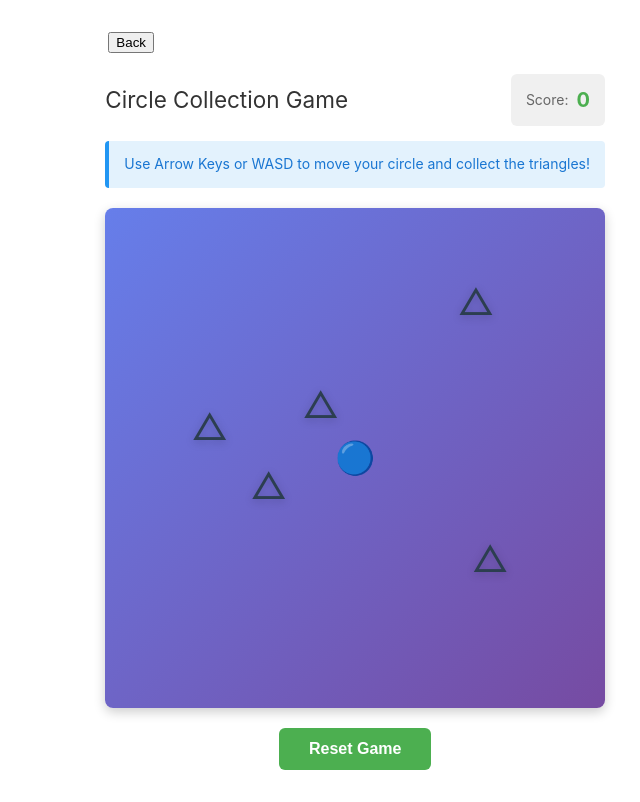
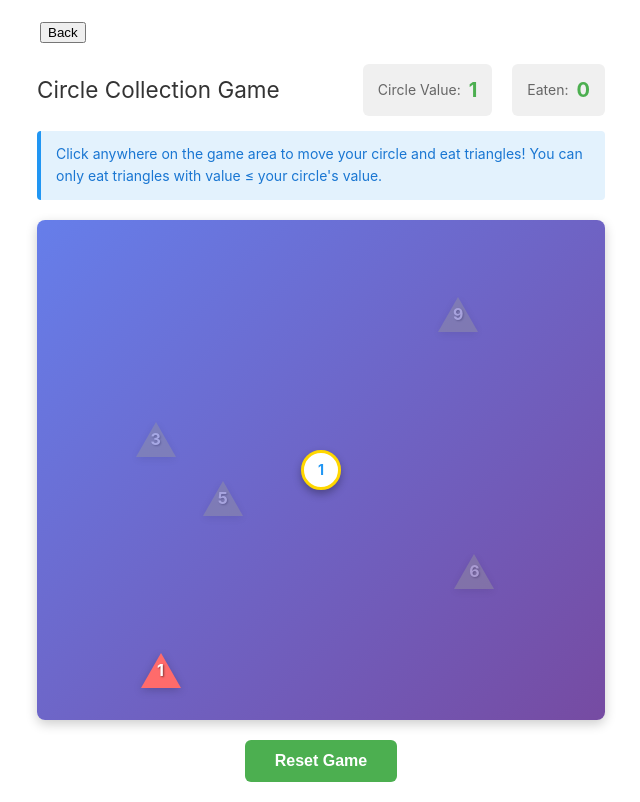
Before and after one commit to Incoming-Storm/doze_vue, a Vue app in the folder Doze.App/: page /game in a window 1280 px wide. Shown: the whole page, without its empty margins (15-655 px from the left). Built offline with nearby package versions, Linux system fonts and the light colour scheme.

Commit message:
game update

```diff
--- a/Doze.App/src/components/Game.vue
+++ b/Doze.App/src/components/Game.vue
@@ -12,61 +12,112 @@ defineProps({
 const playerX = ref(50)
 const playerY = ref(50)
 const playerSize = 40
+const circleValue = ref(1)
 
 // Game state
 const score = ref(0)
 const triangles = ref([])
 const gameActive = ref(true)
+const maxTriangleValue = ref(10)
 let triangleIdCounter = 0
-const keys = {}
 
 // Arrow key movement speed
 const moveSpeed = 2
 
-const getRandomPosition = () => {
-  const x = Math.random() * 85 + 7.5
-  const y = Math.random() * 85 + 7.5
+const getRandomPosition = (existingTriangles = []) => {
+  let x, y, distanceFromPlayer, tooClose
+  // Keep generating until we find a position far from player and other triangles
+  do {
+    x = Math.random() * 85 + 7.5
+    y = Math.random() * 85 + 7.5
+    // Calculate distance from player's starting position
+    distanceFromPlayer = Math.sqrt((x - 50) ** 2 + (y - 50) ** 2)
+
+    // Check distance from all existing triangles
+    tooClose = false
+    for (let triangle of existingTriangles) {
+      const distanceFromTriangle = Math.sqrt((x - triangle.x) ** 2 + (y - triangle.y) ** 2)
+      if (distanceFromTriangle < 15) { // Minimum distance of 15 units from other triangles
+        tooClose = true
+        break
+      }
+    }
+  } while (distanceFromPlayer < 15 || tooClose) // Must be far from player AND other triangles
+
   return { x, y }
 }
 
+const getRandomValue = () => {
+  return Math.floor(Math.random() * maxTriangleValue.value) + 1 // Random value 1 to maxTriangleValue
+}
+
 const createTriangle = () => {
-  const pos = getRandomPosition()
+  const pos = getRandomPosition(triangles.value)
   return {
     id: triangleIdCounter++,
     x: pos.x,
     y: pos.y,
+    value: getRandomValue(),
     collected: false
+  }
+}
+
+const canEatTriangle = (triangle) => {
+  return triangle.value <= circleValue.value
+}
+
+const hasEatableTriangle = () => {
+  return triangles.value.some(t => canEatTriangle(t))
+}
+
+const spawnEatableTriangle = () => {
+  // Spawn a triangle with value equal to or less than current circle value
+  const triangleValue = Math.floor(Math.random() * circleValue.value) + 1
+  const pos = getRandomPosition(triangles.value)
+  triangles.value.push({
+    id: triangleIdCounter++,
+    x: pos.x,
+    y: pos.y,
+    value: triangleValue,
+    collected: false
+  })
+}
+
+const updateMaxTriangleValue = () => {
+  // If circle value exceeds max triangle value, increase exponentially
+  if (circleValue.value > maxTriangleValue.value) {
+    maxTriangleValue.value = Math.floor(maxTriangleValue.value * 1.5)
   }
 }
 
 const initializeTriangles = () => {
   triangles.value = []
-  for (let i = 0; i < 5; i++) {
+  // First triangle always has value 1 so player can eat it
+  const pos1 = getRandomPosition()
+  triangles.value.push({
+    id: triangleIdCounter++,
+    x: pos1.x,
+    y: pos1.y,
+    value: 1,
+    collected: false
+  })
+  // Rest are random
+  for (let i = 1; i < 5; i++) {
     triangles.value.push(createTriangle())
   }
 }
 
-const handleKeyDown = (e) => {
-  keys[e.key] = true
-}
+const handleGameAreaClick = (e) => {
+  const gameArea = document.querySelector('.game-area')
+  if (!gameArea) return
 
-const handleKeyUp = (e) => {
-  keys[e.key] = false
-}
+  const rect = gameArea.getBoundingClientRect()
+  const x = ((e.clientX - rect.left) / rect.width) * 100
+  const y = ((e.clientY - rect.top) / rect.height) * 100
 
-const movePlayer = () => {
-  if (keys['ArrowUp'] || keys['w'] || keys['W']) {
-    playerY.value = Math.max(5, playerY.value - moveSpeed)
-  }
-  if (keys['ArrowDown'] || keys['s'] || keys['S']) {
-    playerY.value = Math.min(95, playerY.value + moveSpeed)
-  }
-  if (keys['ArrowLeft'] || keys['a'] || keys['A']) {
-    playerX.value = Math.max(5, playerX.value - moveSpeed)
-  }
-  if (keys['ArrowRight'] || keys['d'] || keys['D']) {
-    playerX.value = Math.min(95, playerX.value + moveSpeed)
-  }
+  // Keep player within bounds
+  playerX.value = Math.max(5, Math.min(95, x))
+  playerY.value = Math.max(5, Math.min(95, y))
 }
 
 const checkCollisions = () => {
@@ -76,14 +127,21 @@ const checkCollisions = () => {
       const dy = playerY.value - triangle.y
       const distance = Math.sqrt(dx * dx + dy * dy)
 
-      if (distance < 8) {
+      if (distance < 8 && canEatTriangle(triangle)) {
         triangle.collected = true
+        circleValue.value += triangle.value
+        updateMaxTriangleValue()
         score.value++
 
         // Remove collected triangle and add new one
         setTimeout(() => {
           triangles.value = triangles.value.filter(t => t.id !== triangle.id)
           triangles.value.push(createTriangle())
+
+          // Check if there are any eatable triangles left, if not spawn one
+          if (!hasEatableTriangle()) {
+            spawnEatableTriangle()
+          }
         }, 100)
       }
     }
@@ -92,32 +150,37 @@ const checkCollisions = () => {
 
 const gameLoop = () => {
   if (gameActive.value) {
-    movePlayer()
     checkCollisions()
     requestAnimationFrame(gameLoop)
   }
 }
 
 const resetGame = () => {
+  circleValue.value = 1
   score.value = 0
   playerX.value = 50
   playerY.value = 50
   triangleIdCounter = 0
+  maxTriangleValue.value = 10
   initializeTriangles()
   gameActive.value = true
 }
 
 onMounted(() => {
   initializeTriangles()
-  window.addEventListener('keydown', handleKeyDown)
-  window.addEventListener('keyup', handleKeyUp)
+  const gameArea = document.querySelector('.game-area')
+  if (gameArea) {
+    gameArea.addEventListener('click', handleGameAreaClick)
+  }
   gameLoop()
 })
 
 onUnmounted(() => {
   gameActive.value = false
-  window.removeEventListener('keydown', handleKeyDown)
-  window.removeEventListener('keyup', handleKeyUp)
+  const gameArea = document.querySelector('.game-area')
+  if (gameArea) {
+    gameArea.removeEventListener('click', handleGameAreaClick)
+  }
 })
 </script>
 
@@ -129,14 +192,18 @@ onUnmounted(() => {
           <h2>Circle Collection Game</h2>
           <div class="stats">
             <div class="stat">
-              <span class="stat-label">Score:</span>
+              <span class="stat-label">Circle Value:</span>
+              <span class="stat-value">{{ circleValue }}</span>
+            </div>
+            <div class="stat">
+              <span class="stat-label">Eaten:</span>
               <span class="stat-value">{{ score }}</span>
             </div>
           </div>
         </div>
 
         <div class="instructions">
-          <p>Use <strong>Arrow Keys</strong> or <strong>WASD</strong> to move your circle and collect the triangles!</p>
+          <p><strong>Click</strong> anywhere on the game area to move your circle and eat triangles! You can only eat triangles with value ≤ your circle's value.</p>
         </div>
 
         <div class="game-area">
@@ -147,7 +214,7 @@ onUnmounted(() => {
               left: playerX + '%',
               top: playerY + '%'
             }">
-            🔵
+            <span class="player-value">{{ circleValue }}</span>
           </div>
 
           <!-- Triangles to collect -->
@@ -155,12 +222,12 @@ onUnmounted(() => {
             v-for="triangle in triangles"
             :key="triangle.id"
             class="triangle"
-            :class="{ collected: triangle.collected }"
+            :class="{ 'too-big': !canEatTriangle(triangle), collected: triangle.collected }"
             :style="{
               left: triangle.x + '%',
               top: triangle.y + '%'
             }">
-            △
+            <span class="triangle-value">{{ triangle.value }}</span>
           </div>
         </div>
 
@@ -241,6 +308,7 @@ onUnmounted(() => {
   overflow: hidden;
   box-shadow: 0 4px 12px rgba(0, 0, 0, 0.2);
   margin-bottom: 20px;
+  cursor: pointer;
 }
 
 .player {
@@ -254,6 +322,16 @@ onUnmounted(() => {
   display: flex;
   align-items: center;
   justify-content: center;
+  background-color: #fff;
+  border: 3px solid #FFD700;
+  border-radius: 50%;
+  box-shadow: 0 4px 8px rgba(0, 0, 0, 0.3);
+}
+
+.player-value {
+  color: #2196F3;
+  font-weight: bold;
+  font-size: 14px;
 }
 
 .triangle {
@@ -266,8 +344,34 @@ onUnmounted(() => {
   display: flex;
   align-items: center;
   justify-content: center;
-  transition: opacity 0.1s ease;
+  transition: opacity 0.1s ease, filter 0.1s ease;
   filter: drop-shadow(0 2px 4px rgba(0, 0, 0, 0.2));
+}
+
+.triangle-value {
+  color: white;
+  font-weight: bold;
+  font-size: 16px;
+  text-shadow: 1px 1px 2px rgba(0, 0, 0, 0.5);
+}
+
+.triangle::before {
+  content: '';
+  position: absolute;
+  width: 0;
+  height: 0;
+  border-left: 20px solid transparent;
+  border-right: 20px solid transparent;
+  border-bottom: 35px solid #FF6B6B;
+  z-index: -1;
+}
+
+.triangle.too-big {
+  opacity: 0.4;
+}
+
+.triangle.too-big::before {
+  border-bottom-color: #999;
 }
 
 .triangle.collected {
```
